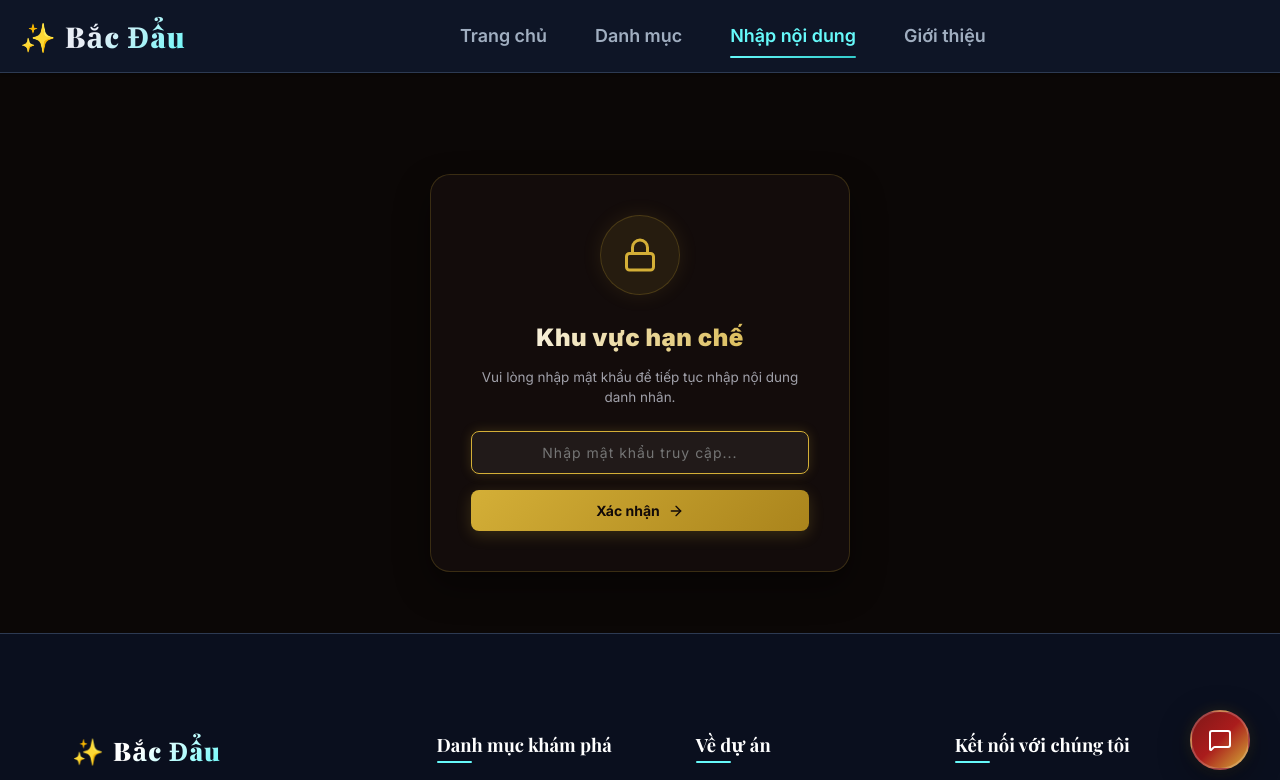
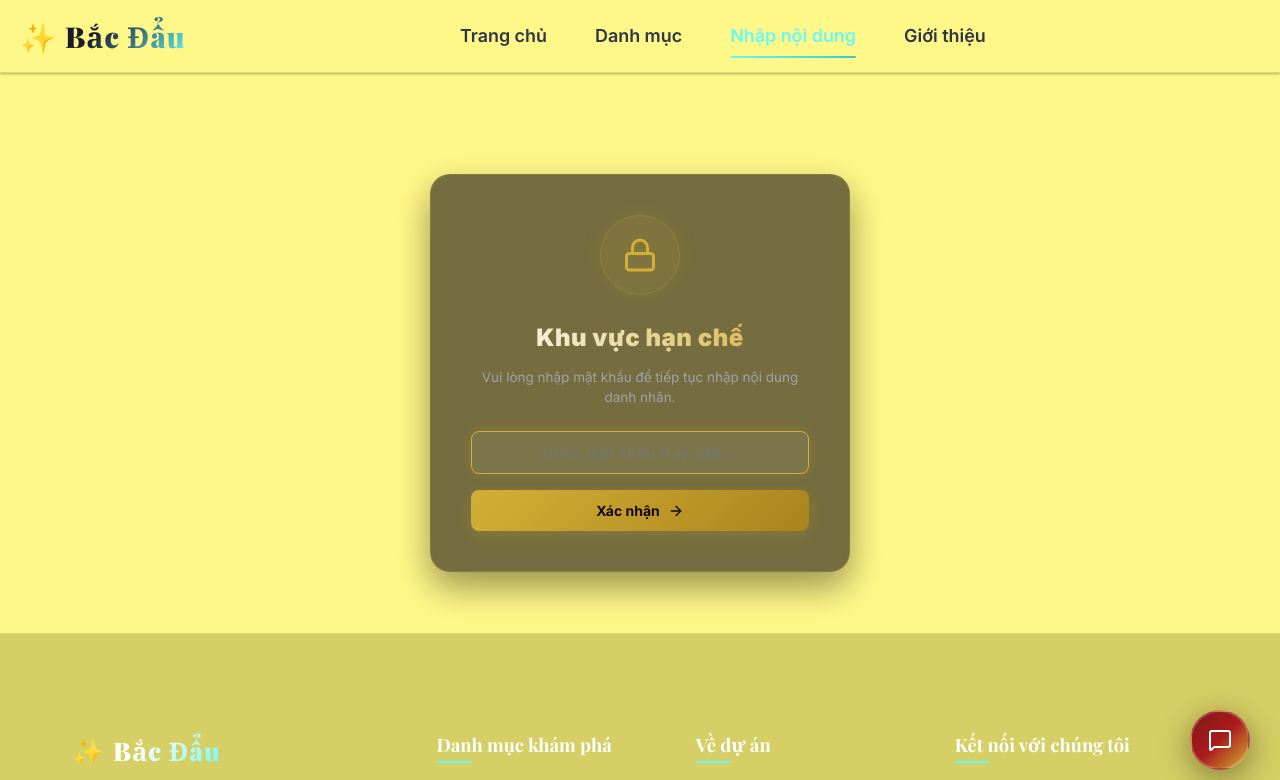
Before and after one commit to se343r/DNBD, a React (Vite) app in the folder frontend/: page /nhap-noi-dung in a window 1280 px wide. Shown: the top 780 px of the page. Built offline with nearby package versions, Linux system fonts and the light colour scheme; a web font is replaced by a local one.

Commit message:
style: change background color to yellow #fff787 and adjust contrast variables

```diff
--- a/frontend/src/index.css
+++ b/frontend/src/index.css
@@ -15,11 +15,11 @@
   --color-primary-900: #0a2929;   /* Deepest – near black */
 
   /* === Neutral / Surface === */
-  --color-bg: #ffffff;
-  --color-bg-light: #f7f9fb;      /* Tint xanh nhẹ */
-  --color-bg-warm: #f0f6fb;       /* Cool blue tint sections */
-  --color-bg-elevated: #ffffff;   /* Cards, modals */
-  --color-bg-footer: #1a1a2e;     /* Footer luôn tối */
+  --color-bg: #fff787;
+  --color-bg-light: #fffbc2;      /* Light yellow */
+  --color-bg-warm: #fff99c;       /* Warm yellow */
+  --color-bg-elevated: #fffaaa;   /* Elevated cards */
+  --color-bg-footer: #d5cf65;     /* Darker yellow footer */
 
   /* === Text === */
   --color-text-primary: #1a1a2e;  /* Near black, hơi xanh */
@@ -91,22 +91,22 @@
 /* ===== DARK MODE OVERRIDES ===== */
 [data-theme="dark"] {
   /* === Neutral / Surface === */
-  --color-bg: #0f1729;            /* Deep navy – nền chính */
-  --color-bg-light: #162038;      /* Nền section xen kẽ */
-  --color-bg-warm: #1a2744;       /* Nền section highlight */
-  --color-bg-elevated: #1e2d4a;   /* Cards, modals – nổi hơn nền */
-  --color-bg-footer: #0a0f1e;     /* Footer tối hơn nền */
+  --color-bg: #fff787;            /* Yellow - changed from deep navy */
+  --color-bg-light: #fffbc2;      /* Nền section xen kẽ */
+  --color-bg-warm: #fff99c;       /* Nền section highlight */
+  --color-bg-elevated: #fffaaa;   /* Cards, modals – nổi hơn nền */
+  --color-bg-footer: #d5cf65;     /* Footer tối hơn nền */
 
   /* === Text === */
-  --color-text-primary: #e8edf5;  /* Trắng nhẹ xanh – dễ đọc */
-  --color-text-secondary: #a0aec0;
-  --color-text-muted: #6b7a8d;
-  --color-text-inverse: #0f1729;
+  --color-text-primary: #1a1a2e;  /* Dark text – changed from light */
+  --color-text-secondary: #2d3748;
+  --color-text-muted: #718096;
+  --color-text-inverse: #ffffff;
 
   /* === Border & Divider === */
-  --color-border: #2d3a52;        /* Border tối, subtle */
-  --color-border-light: #243049;
-  --color-divider: #2d3a52;
+  --color-border: #dcd77b;        /* Border yellow, subtle */
+  --color-border-light: #e5e088;
+  --color-divider: #dcd77b;
 
   /* === Shadows (tối hơn, glow hơn) === */
   --shadow-sm: 0 1px 3px rgba(0, 0, 0, 0.3);
@@ -125,8 +125,8 @@
   --color-overlay-light: rgba(255, 255, 255, 0.03);
 
   /* === Header (glassmorphism dark) === */
-  --header-bg: rgba(15, 23, 41, 0.85);
-  --header-bg-scrolled: rgba(15, 23, 41, 0.95);
+  --header-bg: rgba(255, 247, 135, 0.85);
+  --header-bg-scrolled: rgba(255, 247, 135, 0.95);
 }
 
 /* Reset */
--- a/frontend/src/pages/ImportContentPage.css
+++ b/frontend/src/pages/ImportContentPage.css
@@ -3,9 +3,9 @@
    ========================================================================== */
 
 .import-page {
-  background-color: #0b0706;
+  background-color: var(--color-bg);
   min-height: 100vh;
-  color: #fff;
+  color: var(--color-text-primary);
   font-family: 'Outfit', 'Inter', -apple-system, sans-serif;
 }
 
```
